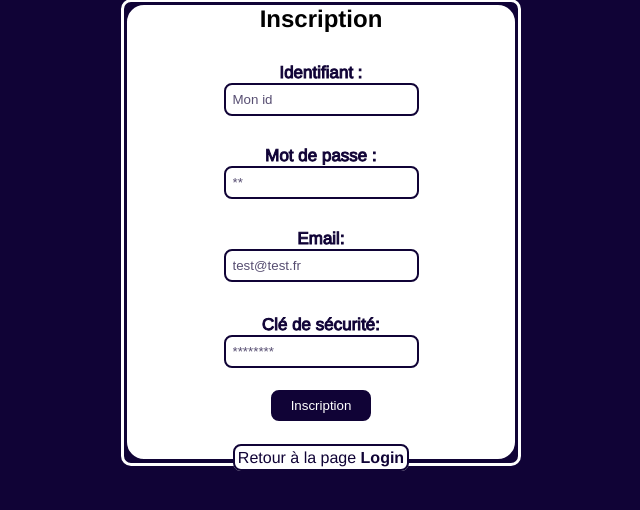
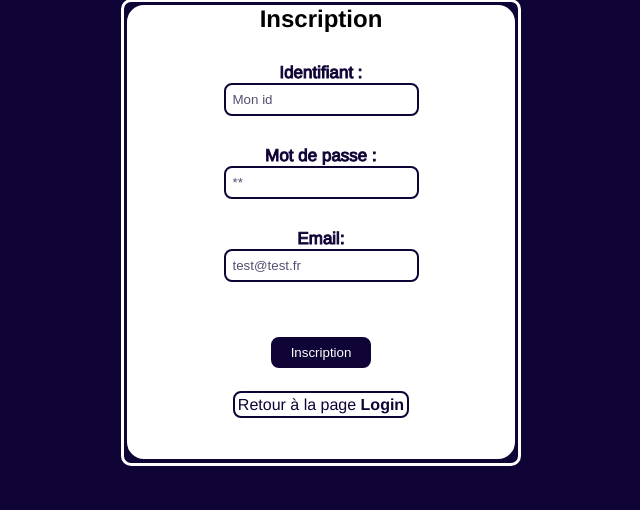
Before and after one commit to Rijenth/Projet-fullstack, a PHP site: page /inscription.php in a window 1280 px wide. Shown: the part 151-661 px from the top of the page, without its empty margins (319-959 px from the left). Run offline with PHP 8.4, Linux system fonts and the light colour scheme.

Commit message:
Add files via upload

```diff
--- a/inscription.php
+++ b/inscription.php
@@ -5,10 +5,10 @@ $register = filter_input(INPUT_POST, "register");  /* Le button pour envoyer la
 $user = filter_input(INPUT_POST, "user");
 $password = filter_input(INPUT_POST, "password");
 $mail = filter_input(INPUT_POST, "mail");
-$security_key = filter_input(INPUT_POST, "security_key");
+/* $security_key = filter_input(INPUT_POST, "security_key"); */
 
 if(isset($register)) {
-    if($user=="" or $password=="" or $mail=="" or $security_key !="haravirivicl"){
+    if($user=="" or $password=="" or $mail==""){
         echo '<left><h2 style="color:red">','Erreur ! Information manquante...','</h2></left>';
     } else  {
 
@@ -62,8 +62,8 @@ if(isset($register)) {
             <div class="connexion3"><label for="mail">Email:</label>
             <div><input class='buttoncolor' placeholder="test@test.fr" type="email" name="mail" id="mail" /><br/></div></div>
             <br>
-            <div class="connexion2"><label for="password">Clé de sécurité:</label>
-            <div><input class='buttoncolor' placeholder="********" type="password" name="password" id="password" /><br/></div></div>
+            <!-- <div class="connexion2"><label for="password">Clé de sécurité:</label>
+            <div><input class='buttoncolor' placeholder="********" type="password" name="password" id="password" /><br/></div></div> -->
             <br>
             <div><input class="inscription" type="submit" value="Inscription" name="register"/></div>
             <br>
```
